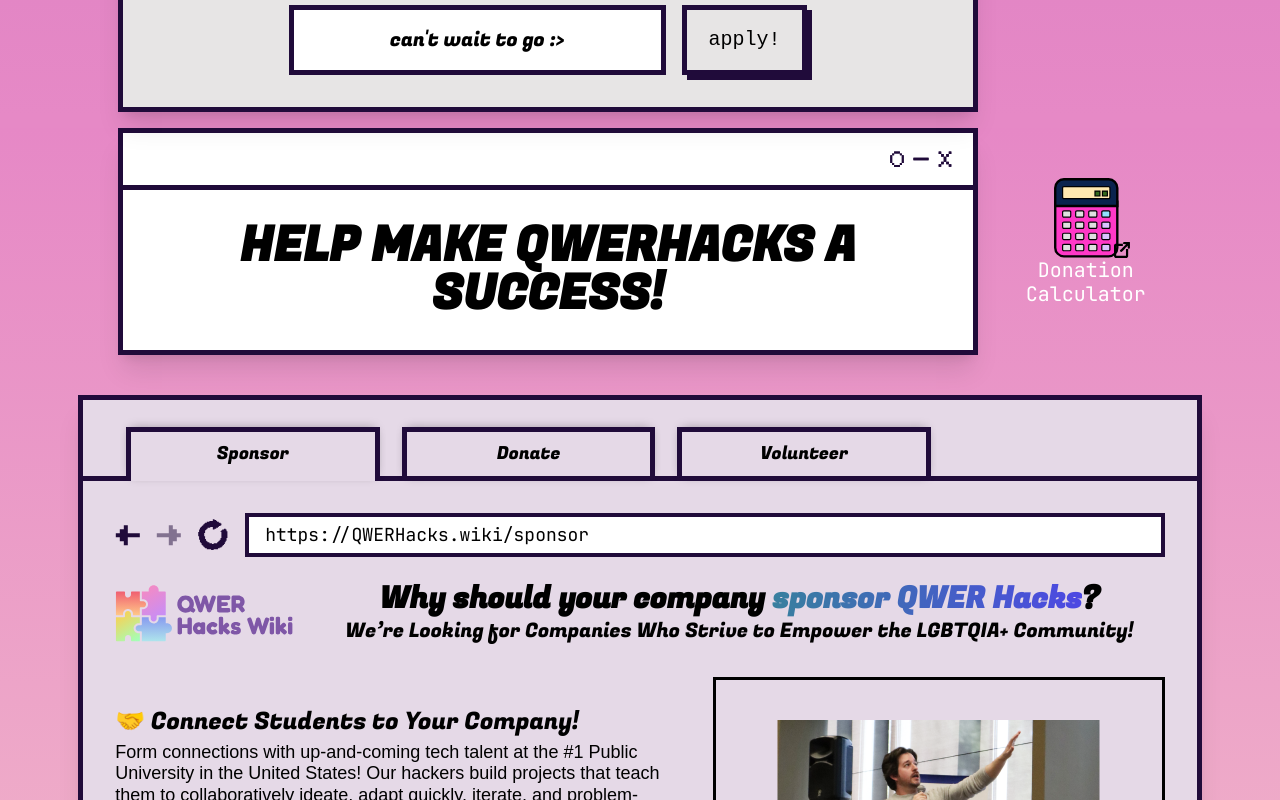
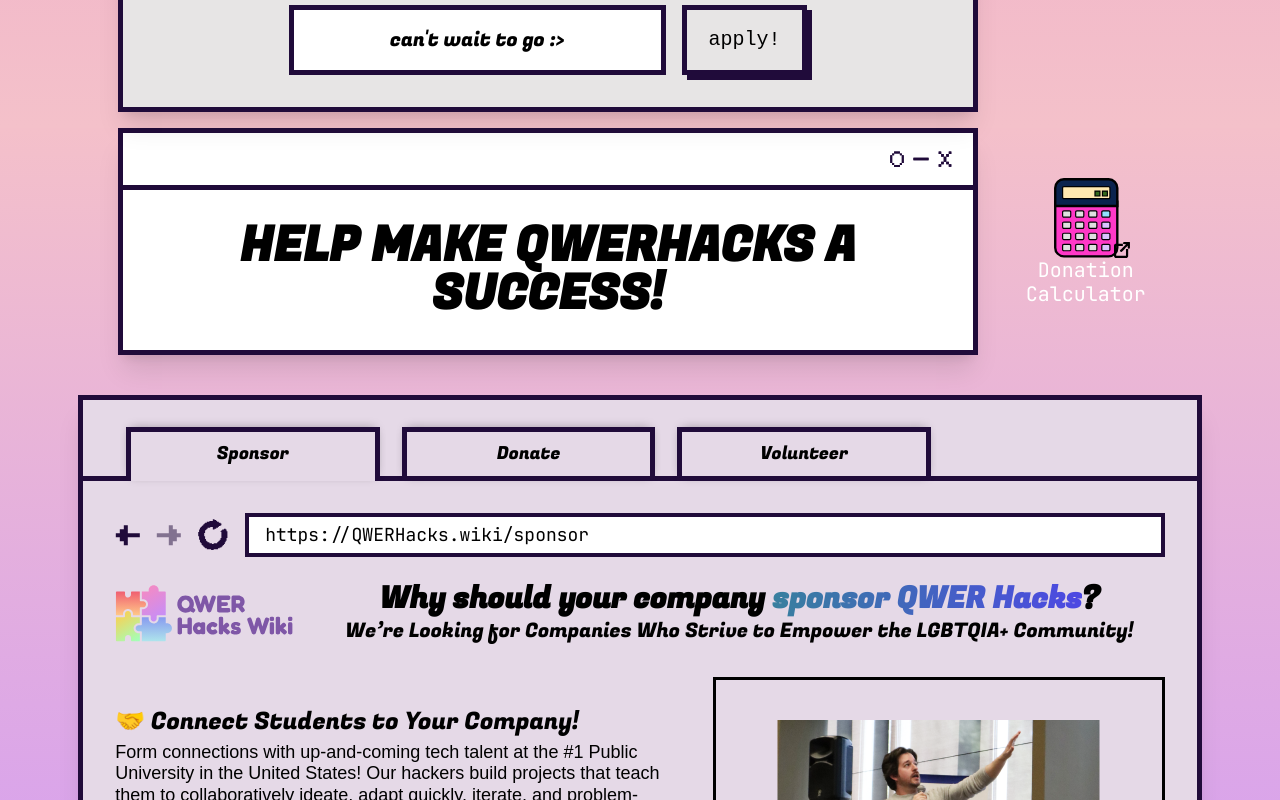
Before and after one commit to qwerhacks/Main-2023, a SvelteKit app: page / in a window 1280 px wide. Shown: the part 3020-3820 px from the top of the page. Built offline with nearby package versions, Linux system fonts and the light colour scheme.

Commit message:
Add the next thing

```diff
--- a/src/lib/components/Hero.svelte
+++ b/src/lib/components/Hero.svelte
@@ -1,6 +1,5 @@
 <script lang="ts">
-	import Background from '$lib/components/hero/background.svelte';
-	import Logo from '$lib/components/hero/logo.svelte';
+	import Background from '$lib/components/hero/Background.svelte';
 	import RetroButton from './utils/RetroButton.svelte';
 	import ShortcutIcon from './utils/ShortcutIcon.svelte';
 </script>
--- a/src/routes/+page.svelte
+++ b/src/routes/+page.svelte
@@ -8,8 +8,13 @@
 <Hero />
 <div class="w-full" style="background: linear-gradient(180deg, #A84FB3 0%, #E689C6 99.48%);">
 	<Info />
+</div>
+<div class="w-full" style="background: linear-gradient(180deg, #E688C6 0%, #F4C1CA 100%);">
 	<FAQ />
 </div>
-<div class="w-full" style="background: linear-gradient(180deg, #E688C6 0%, #F4C1CA 100%);">
+<div class="w-full" style="background: linear-gradient(180deg, #F4C0CA 0%, #C993FF 100%);
+
+
+">
 	<Donate />
 </div>
```
